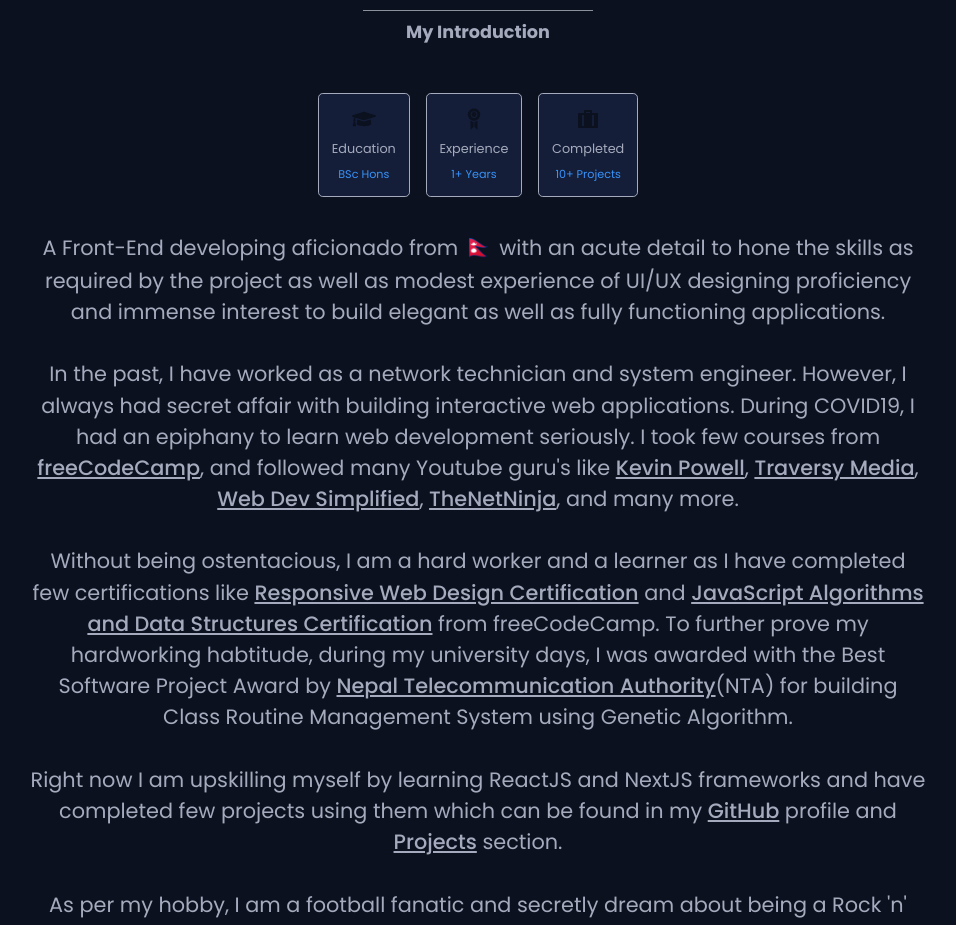
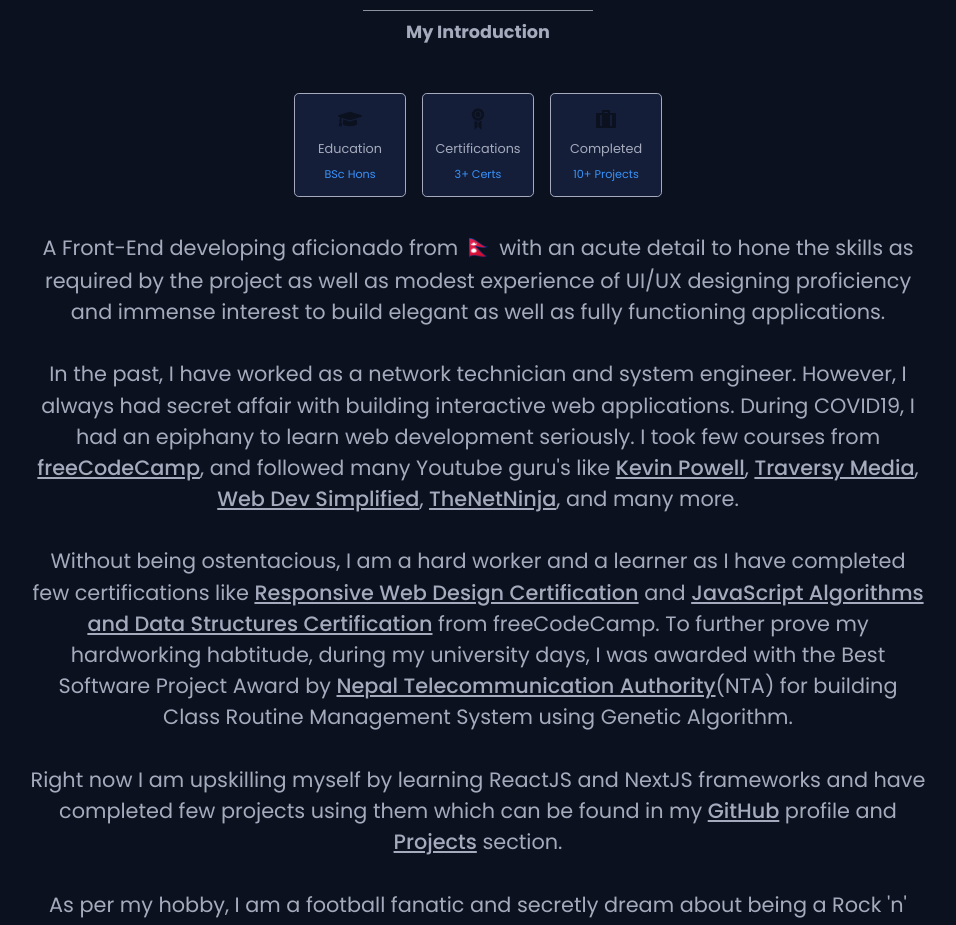
Before and after one commit to zeetaengrg/portfolio, a Next.js app: page / in a window 1280 px wide. Shown: the part 840-1765 px from the top of the page, without its empty margins (162-1118 px from the left). Built offline with nearby package versions, Linux system fonts and the light colour scheme.

Commit message:
style(width): width of wrapper modified

```diff
--- a/components/elements/AboutMeWrapper/AboutMeWrapper.jsx
+++ b/components/elements/AboutMeWrapper/AboutMeWrapper.jsx
@@ -6,6 +6,7 @@ import { RiSuitcaseFill } from "react-icons/ri";
 const AboutMeWrapper = () => {
 
     const listItemStyle = {
+        width: "7rem",
         bgColor: "#141E39",
         borderRadius: "0.3rem",
         border: "1px solid #a5abbd",
@@ -46,8 +47,8 @@ const AboutMeWrapper = () => {
                 <List>
                     <ListItem sx={listItemStyle}>
                         <ListIcon as={GiAchievement} sx={iconStyle} />
-                        <Text sx={titleStyle}>Experience</Text>
-                        <Text sx={subTitleStyle}>1+ Years</Text>
+                        <Text sx={titleStyle}>Certifications</Text>
+                        <Text sx={subTitleStyle}>3+ Certs</Text>
                     </ListItem>
                 </List>
                 <List>
```
